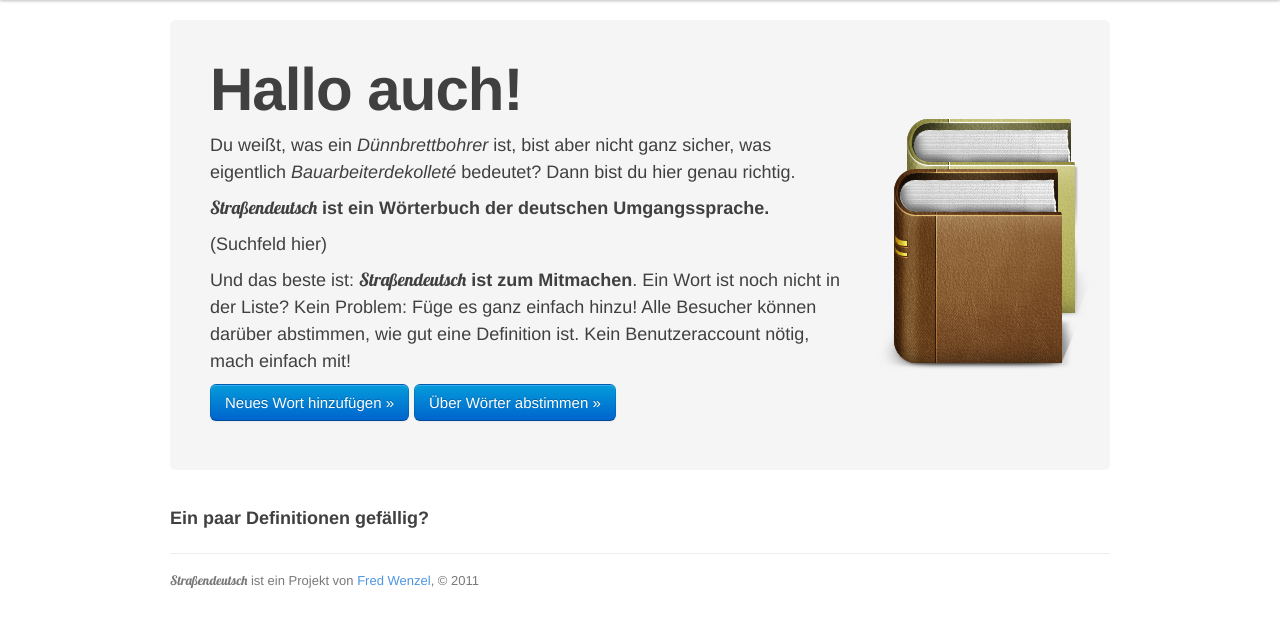
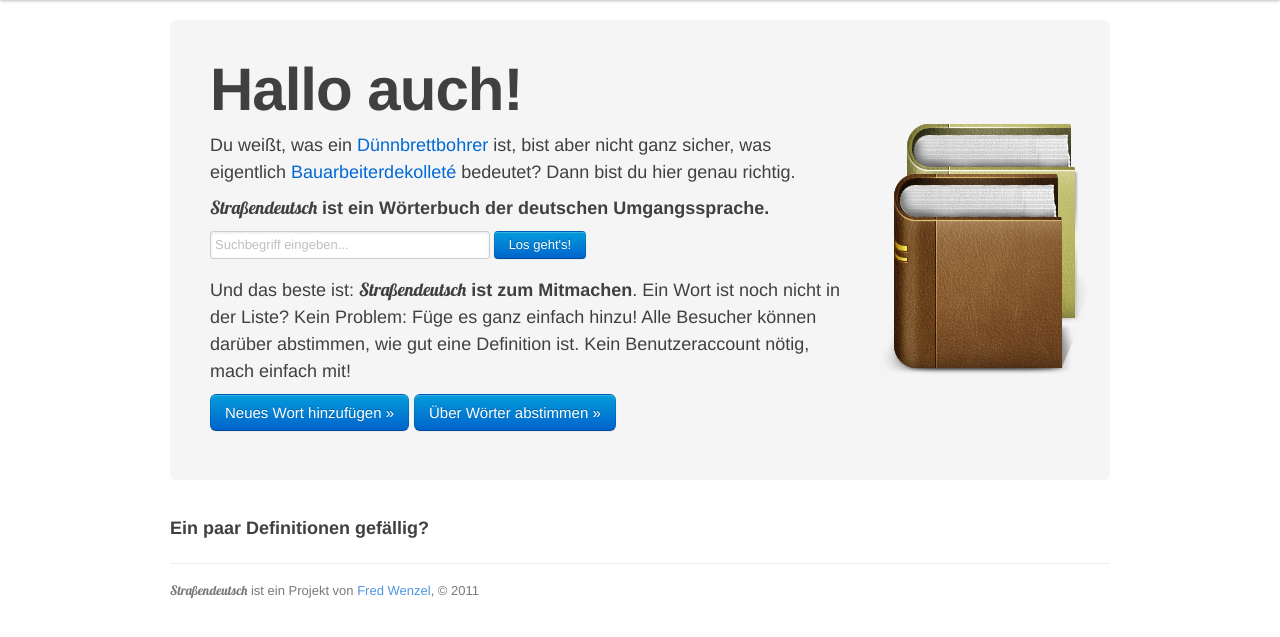
Before and after one commit to fwenzel/strassendeutsch, a Flask app: page / in a window 1280 px wide. Shown: the part 40-677 px from the top of the page. Run offline with Flask 2, Linux system fonts and the light colour scheme; data that the repository does not hold is empty; parts of the project's set-up code (start-up, migrations or seed data) failed here and were passed over; some libraries are stand-ins or nearby versions.

Commit message:
Hooked up search boxes on front page and in the header.

```diff
--- a/woerterbuch/templates/base.html
+++ b/woerterbuch/templates/base.html
@@ -30,8 +30,8 @@
           {% endblock %}
 
           {% block searchbox %}
-            <form class="pull-right">
-              <input type="text" placeholder="Suchen...">
+            <form class="pull-right" method="get" action="{{ url_for('search') }}">
+              <input type="text" name="q" value="{{ q }}" placeholder="Suchen...">
             </form>
           {% endblock %}
         </div>
--- a/woerterbuch/templates/index.html
+++ b/woerterbuch/templates/index.html
@@ -8,12 +8,18 @@
 {% block content %}
 <div class="hero-unit">
   <h1>Hallo auch!</h1>
-  <p>Du weißt, was ein <em>Dünnbrettbohrer</em> ist, bist aber nicht ganz sicher,
-  was eigentlich <em>Bauarbeiterdekolleté</em> bedeutet? Dann bist du hier
-  genau richtig.</p>
+  <p>Du weißt, was ein <a href="{{ url_for('search', q='Dünnbrettbohrer') }}">Dünnbrettbohrer</a>
+    ist, bist aber nicht ganz sicher, was eigentlich
+    <a href="{{ url_for('search', q='Bauarbeiterdekolleté') }}">Bauarbeiterdekolleté</a>
+    bedeutet? Dann bist du hier genau richtig.</p>
   <p><strong>{{ strassendeutsch }} ist ein Wörterbuch der deutschen
     Umgangssprache.</strong></p>
-  <p>(Suchfeld hier)</p>
+  <p>
+    <form method="get" action="{{ url_for('search') }}">
+      <input type="text" name="q" value="{{ q }}" placeholder="Suchbegriff eingeben..." class="span5">
+      <button type="submit" class="btn primary">Los geht's!</button>
+    </form>
+  </p>
   <p>Und das beste ist: <strong>{{ strassendeutsch }} ist zum Mitmachen</strong>. Ein
   Wort ist noch nicht in der Liste? Kein Problem: Füge es ganz einfach hinzu!
   Alle Besucher können darüber abstimmen, wie gut eine Definition ist.
```
